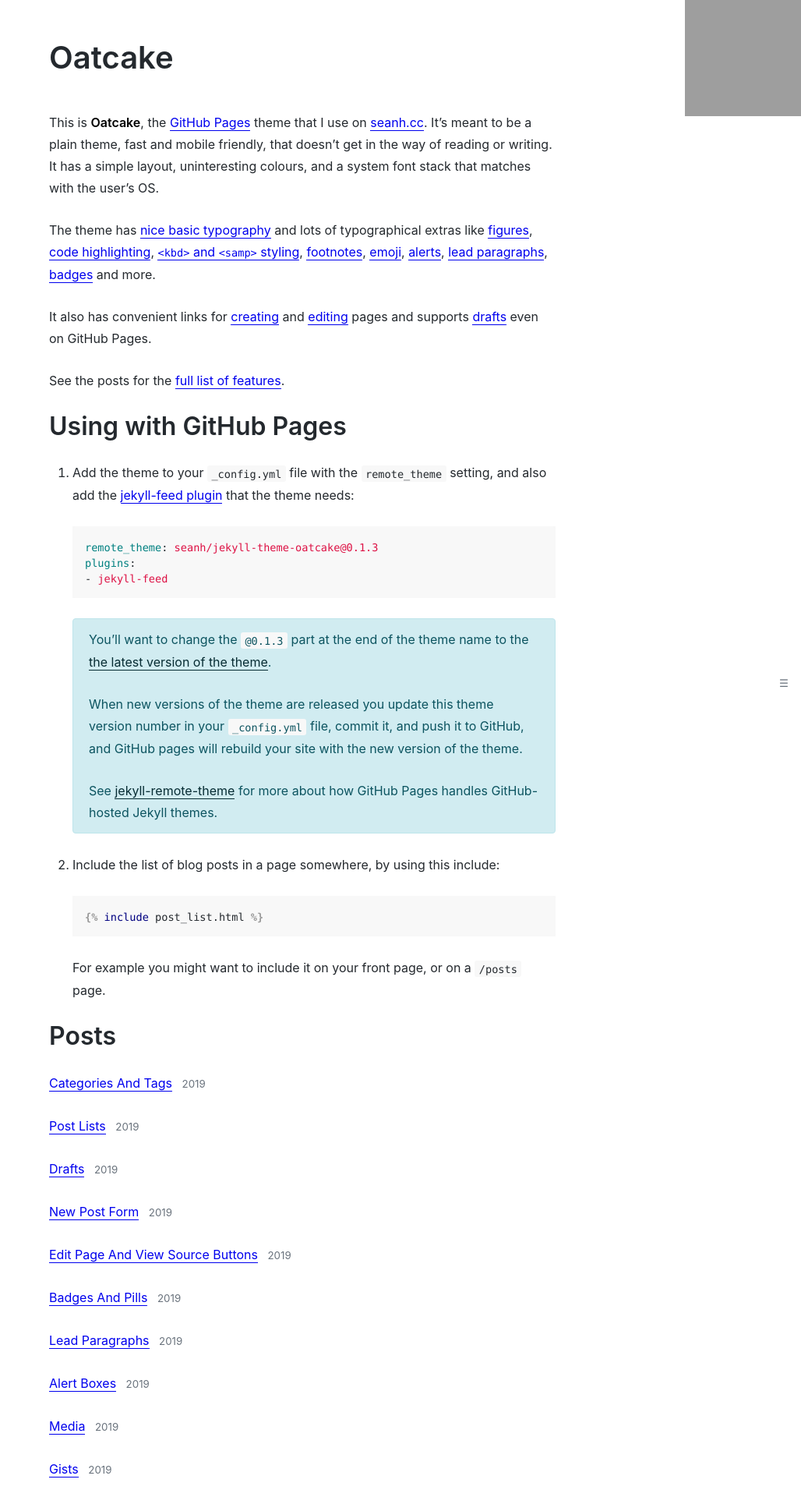
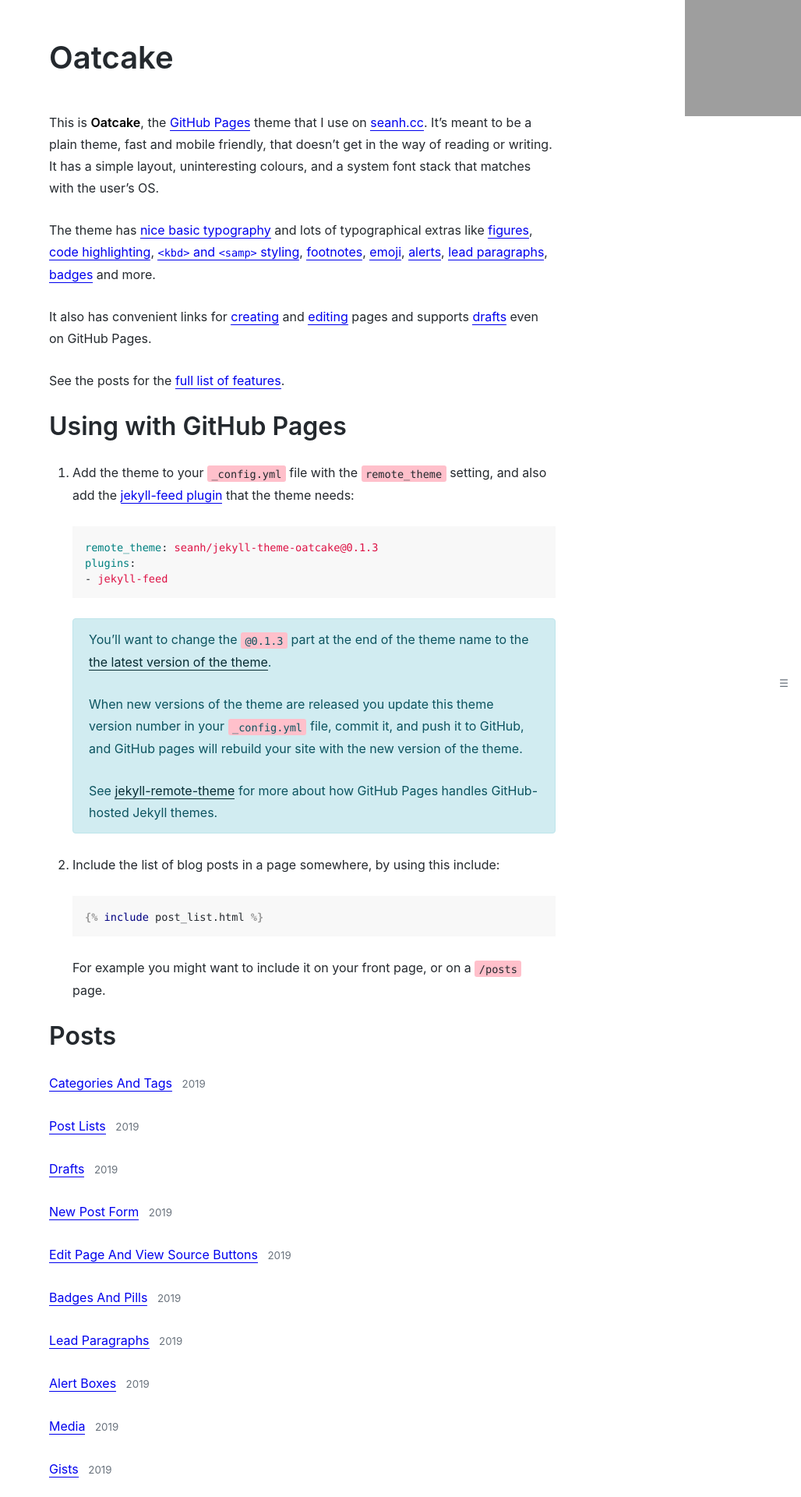
Before and after one commit to seanh/jekyll-theme-oatcake, a Jekyll site: the page built from index.md, in a window 1280 px wide. Shown: the top 1920 px of the page at 78% size, without its empty margins (252-1280 px from the left). Built offline with Jekyll 4.4.1, drawn with Linux system fonts in a browser that asks for light colours; comment, search, counter and statistics services are not loaded; our own code applies the rules of GitHub Pages for plain Markdown files; grey boxes are pictures that could not be loaded.

Commit message:
Make code spans pink

```diff
--- a/_sass/_dropup.scss
+++ b/_sass/_dropup.scss
@@ -40,5 +40,5 @@
 }
 
 .dropup__content a:hover {
-  background-color: #ededed;
+  background-color: rgb(230,167,178)
 }
--- a/_sass/_variables.scss
+++ b/_sass/_variables.scss
@@ -4,8 +4,7 @@
   --bold-color: black;
   --muted-color: #6a737d;
 
-  /* Match the background-color of the GitHub syntax highlighting theme. */
-  --code-background-color: #f8f8f8;
+  --code-background-color: Pink;
   --code-color: inherit;
 
   --pre-code-background-color: #f8f8f8;
```
